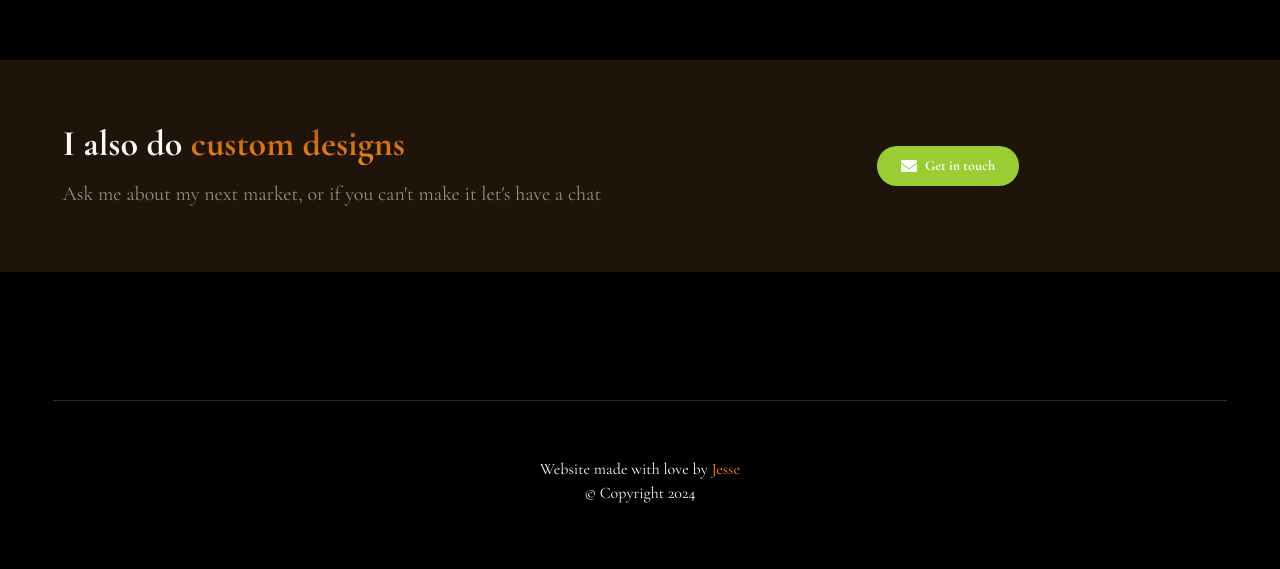
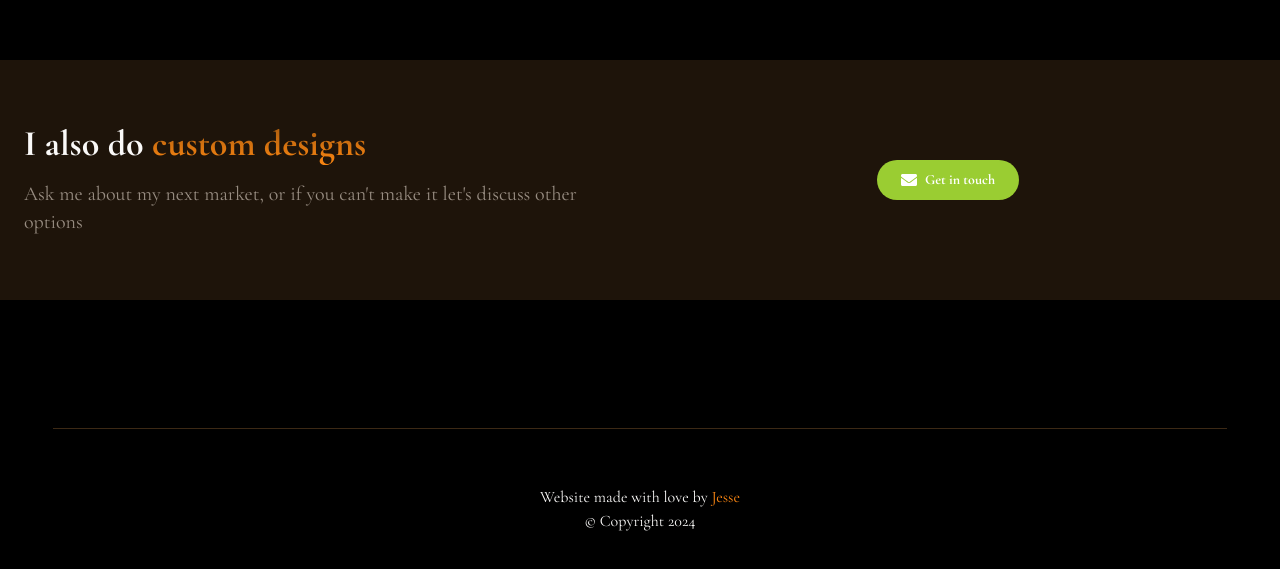
Before and after one commit to JesseHolwell/trinkets-by-challis, a React (Vite) app: page / in a window 1280 px wide. Shown: the part 1928-2497 px from the top of the page. Built offline with nearby package versions, Linux system fonts and the light colour scheme; a web font is replaced by a local one.

Commit message:
compress video

```diff
--- a/src/components/Cta.tsx
+++ b/src/components/Cta.tsx
@@ -14,8 +14,8 @@ export const Cta = () => {
             </span>
           </h2>
           <p className="text-muted-foreground text-xl mt-4 mb-8 lg:mb-0">
-            Ask me about my next market, or if you can't make it let's have a
-            chat
+            Ask me about my next market, or if you can't make it let's discuss
+            other options
           </p>
         </div>
 
```
Also changed, not shown: 1 other file (tests, documents, lock files or other folders).
